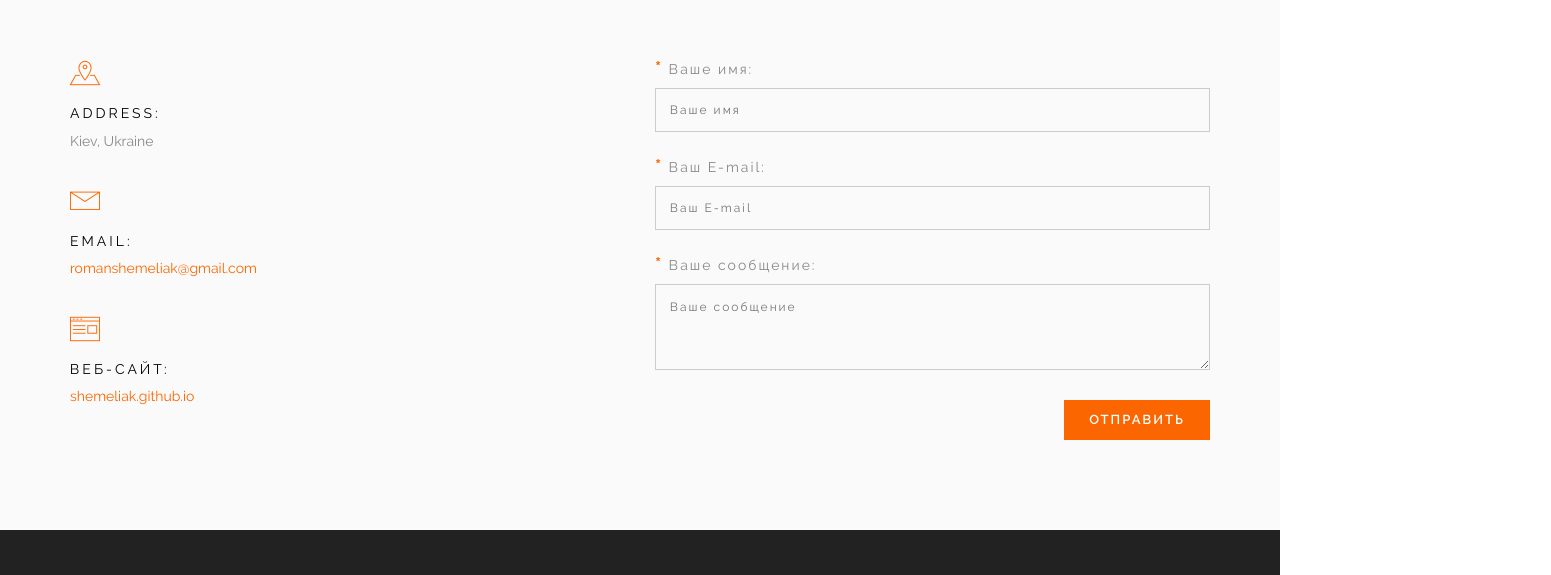
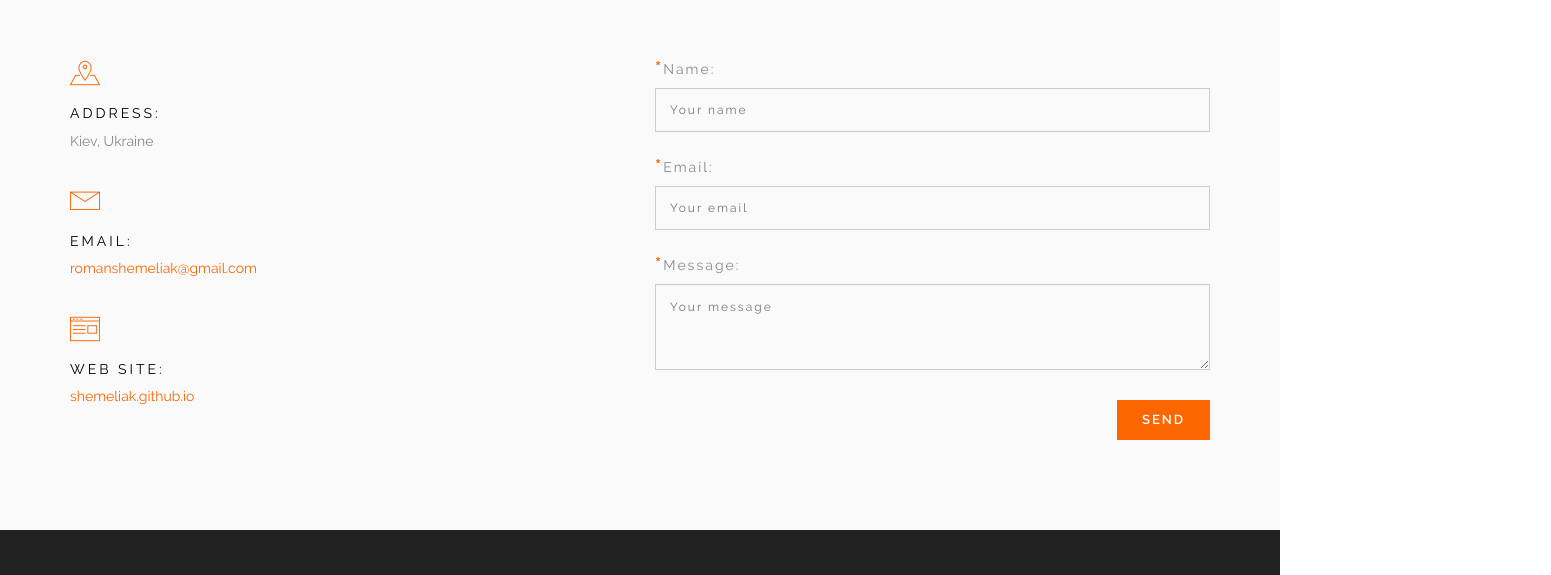
Before and after one commit to Shemeliak/shemeliak, a plain HTML site: page index.html in a window 1280 px wide. Shown: the part 3730-4305 px from the top of the page, 1551 px wide, since content can reach past the window. Drawn offline with Linux system fonts and the light colour scheme.

Commit message:
Add files via upload

```diff
--- a/index.html
+++ b/index.html
@@ -346,28 +346,28 @@
 					</div>
 					<div class="contact_box">
 						<div class="contacts_icon icon-basic-webpage-img-txt"></div>
-						<h3>Веб-сайт:</h3>
+						<h3>Web site:</h3>
 						<p><a href="//shemeliak.github.io" target="_blank">shemeliak.github.io</a></p>
 					</div>
 				</div>
 				<div class="col-md-6 col-sm-6">
-					<form action="" class="main_form" novalidate target="_blank" method="post">
+					<form action="http://formspree.io/romanshemeliak@gmail.com" class="main_form" novalidate target="_blank" method="post">
 						<label class="form-group">
-							<span class="color_element">*</span> Ваше имя:
-							<input type="text" name="name" placeholder="Ваше имя" data-validation-required-message="Вы не ввели имя" required />
+							<span class="color_element">*</span>Name:
+							<input type="text" name="name" placeholder="Your name" data-validation-required-message="You did not enter a name" required />
 							<span class="help-block text-danger"></span>
 						</label>
 						<label class="form-group">
-							<span class="color_element">*</span> Ваш E-mail:
-							<input type="email" name="email" placeholder="Ваш E-mail" data-validation-required-message="Не корректно введен E-mail" required />
+							<span class="color_element">*</span>Email:
+							<input type="email" name="email" placeholder="Your email" data-validation-required-message="Not entered correctly Email" required />
 							<span class="help-block text-danger"></span>
 						</label>
 						<label class="form-group">
-							<span class="color_element">*</span> Ваше сообщение:
-							<textarea name="message" placeholder="Ваше сообщение" data-validation-required-message="Вы не ввели сообщение" required></textarea>
+							<span class="color_element">*</span>Message:
+							<textarea name="message" placeholder="Your message" data-validation-required-message="You did not enter a message" required></textarea>
 							<span class="help-block text-danger"></span>
 						</label>
-						<button>Отправить</button>
+						<button>Send</button>
 					</form>
 				</div>
 			</div>
```
